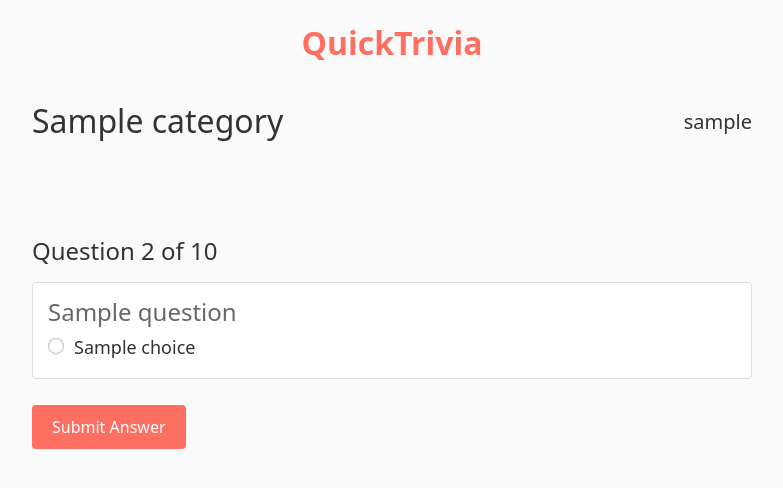
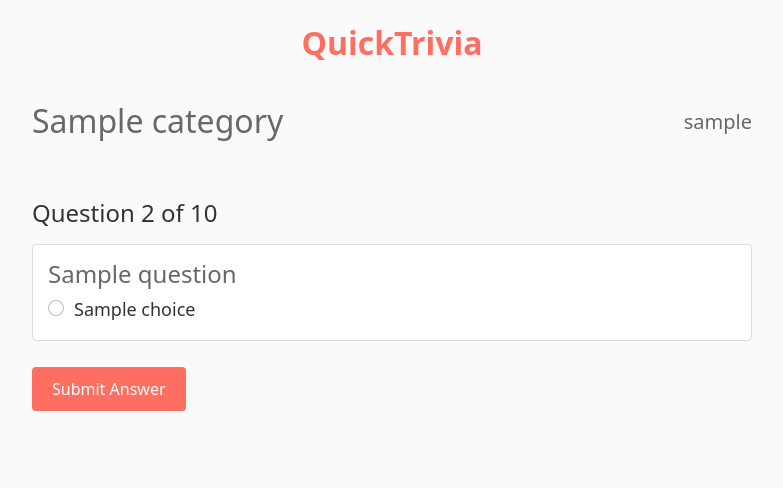
Before and after one commit to kaleb-asfaw/QuickTrivia, a Flask app: template frontend/templates/gamepage.html in a window 1280 px wide. Shown: the part 96-584 px from the top of the page, without its empty margins (248-1031 px from the left). Run offline with Flask 3, Linux system fonts and the light colour scheme; the visitor is signed in with stand-in values (Sample User, id 1); the template is opened without the code that fills it: most values are stand-ins (such as "Sample title", 1, 10 or a date in 2020); parts of the project's set-up code (start-up, migrations or seed data) failed here and were passed over.

Commit message:
change category and username color

```diff
--- a/frontend/templates/feedback.html
+++ b/frontend/templates/feedback.html
@@ -1,8 +1,8 @@
 {% extends "layout.html" %}
 {% block content %}
 <div class="text-wrapper">
-    <div class="h2 left">{{ category }}</div>
-    <div class="h5 right">{{ username }}</div>
+    <div class="h2 left" style="color: #686868;">{{ category }}</div>
+    <div class="h5 right" style="color: #686868;">{{ username }}</div>
 </div>
 
 <div class="container">
--- a/frontend/templates/gamepage.html
+++ b/frontend/templates/gamepage.html
@@ -3,11 +3,11 @@
 
 <!-- Text wrapper for displaying category and user's username -->
 <div class="text-wrapper">
-    <div class="h2 left">{{ category }}</div>
-    <div class="h5 right">{{ username }}</div>
+    <div class="h2 left" style="color: #686868;">{{ category }}</div>
+    <div class="h5 right" style="color: #686868;">{{ username }}</div>
 </div>
 
-<div class="container mt-5">
+<div class="container">
     <div id="questionCounter" class="h4 mb-3">Question {{ session['current_question'] + 1 }} of 10</div>
 
     <form id="quizForm" action="/feedback" method="post">
```
